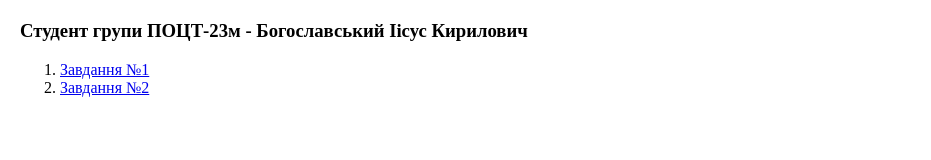
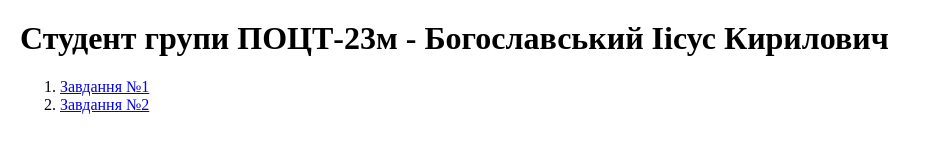
Before and after one commit to bohoslavskiy/bohoslavskiy, a plain HTML site: page index.html in a window 1280 px wide. Shown: the whole page, without its empty margins (0-931 px from the left). Drawn offline with Linux system fonts and the light colour scheme.

Commit message:
Update index.html

```diff
--- a/index.html
+++ b/index.html
@@ -3,7 +3,7 @@
         <title>Іісус Богославський</title>
     </head>
     <body style="margin: 20">
-        <h3><b>Студент групи ПОЦТ-23м - Богославський Іісус Кирилович</b></h1>
+        <h1><b>Студент групи ПОЦТ-23м - Богославський Іісус Кирилович</b></h1>
         <ol>
             <li><a href="https://bohoslavskiy.github.io/bohoslavskiy/hw1/">Завдання №1</a></li>
             <li><a href="https://bohoslavskiy.github.io/bohoslavskiy/hw2/">Завдання №2</a></li>
```
